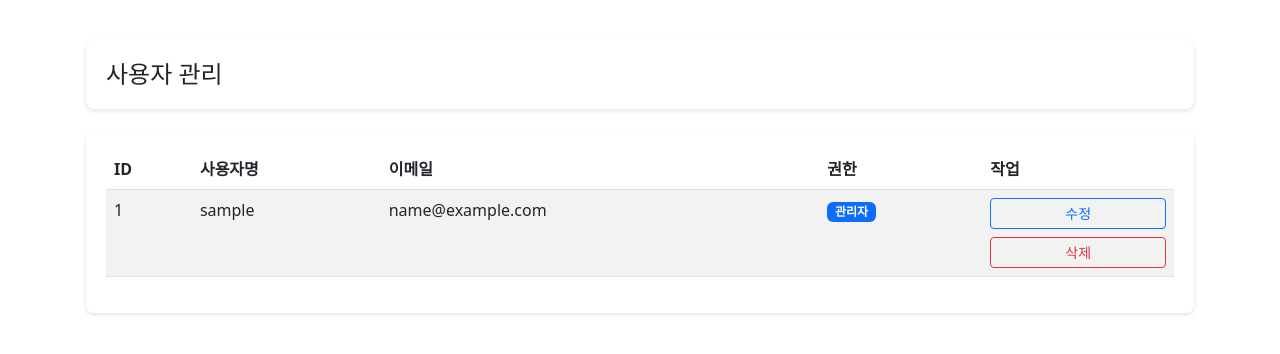
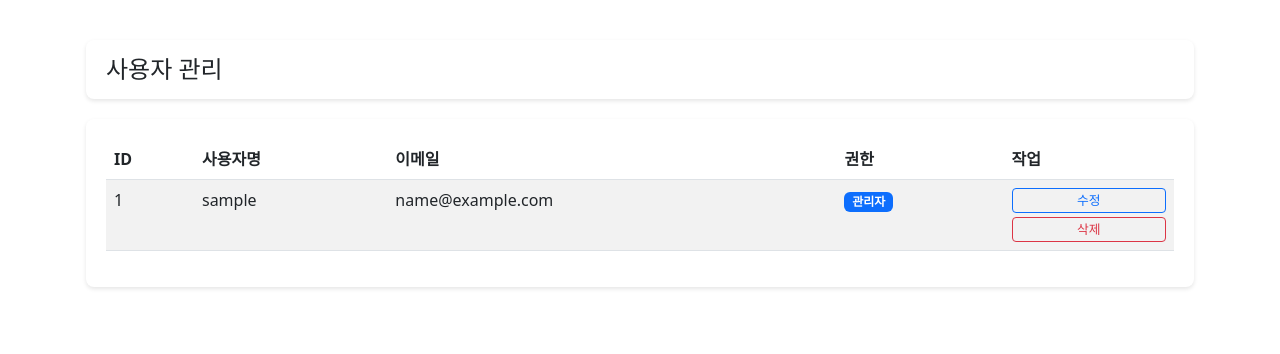
Before and after one commit to javamain87/web_python, a Flask app: page /admin/users in a window 1280 px wide. Shown: the part 72-426 px from the top of the page. Run offline with Flask 2, Linux system fonts and the light colour scheme; a user stored in the database is signed in; tables that the repository leaves empty hold one stand-in row (values such as "Sample post"); some libraries are stand-ins or nearby versions.

Commit message:
style: 헤더와 그리드 너비 일치 및 버튼 크기 조정

```diff
--- a/app/templates/admin/users.html
+++ b/app/templates/admin/users.html
@@ -6,10 +6,12 @@
 <style>
     .page-header {
         background: white;
-        padding: 20px;
+        padding: 15px 20px;
         border-radius: 8px;
         box-shadow: 0 2px 4px rgba(0,0,0,0.1);
-        margin-bottom: 20px;
+        margin: 0 auto 20px auto;
+        max-width: 100%;
+        width: 100%;
     }
 
     .page-header h1 {
@@ -21,6 +23,9 @@
         border: none;
         border-radius: 8px;
         box-shadow: 0 2px 4px rgba(0,0,0,0.1);
+        margin: 0 auto;
+        max-width: 100%;
+        width: 100%;
     }
 
     .user-table-container {
@@ -30,27 +35,27 @@
     /* 버튼 스타일 */
     .btn-group-actions {
         display: flex;
-        flex-direction: column;  /* 세로 배치 */
-        gap: 8px;  /* 버튼 사이 간격 */
+        flex-direction: column;
+        gap: 4px;  /* 버튼 사이 간격 줄임 */
     }
 
     .btn-group-actions .btn {
-        width: 100%;  /* 버튼 너비 100% */
-        padding: 4px 12px;
-        font-size: 0.875rem;
-        white-space: nowrap;  /* 텍스트 한 줄로 유지 */
-        min-width: 60px;  /* 최소 너비 설정 */
+        width: 100%;
+        padding: 2px 8px;  /* 패딩 줄임 */
+        font-size: 0.8rem;  /* 폰트 크기 줄임 */
+        white-space: nowrap;
+        min-width: 50px;  /* 최소 너비 줄임 */
     }
 
     /* 모바일 최적화 스타일 */
     @media screen and (max-width: 768px) {
         .page-header {
-            margin: 0 -15px 20px -15px;
+            margin: 0 0 20px 0;
             border-radius: 0;
         }
 
         .card {
-            margin: 0 -15px;
+            margin: 0;
             border-radius: 0;
         }
 
@@ -88,12 +93,13 @@
 
         /* 모바일에서 버튼 너비 조정 */
         .btn-group-actions .btn {
-            min-width: 80px;  /* 모바일에서 버튼 최소 너비 */
+            min-width: 60px;  /* 모바일에서 버튼 최소 너비 줄임 */
+            font-size: 0.75rem;  /* 모바일에서 폰트 크기 더 줄임 */
         }
 
         .badge {
-            padding: 5px 10px;
-            font-size: 0.875rem;
+            padding: 4px 8px;  /* 배지 패딩 줄임 */
+            font-size: 0.8rem;
         }
 
         .user-email {
```
